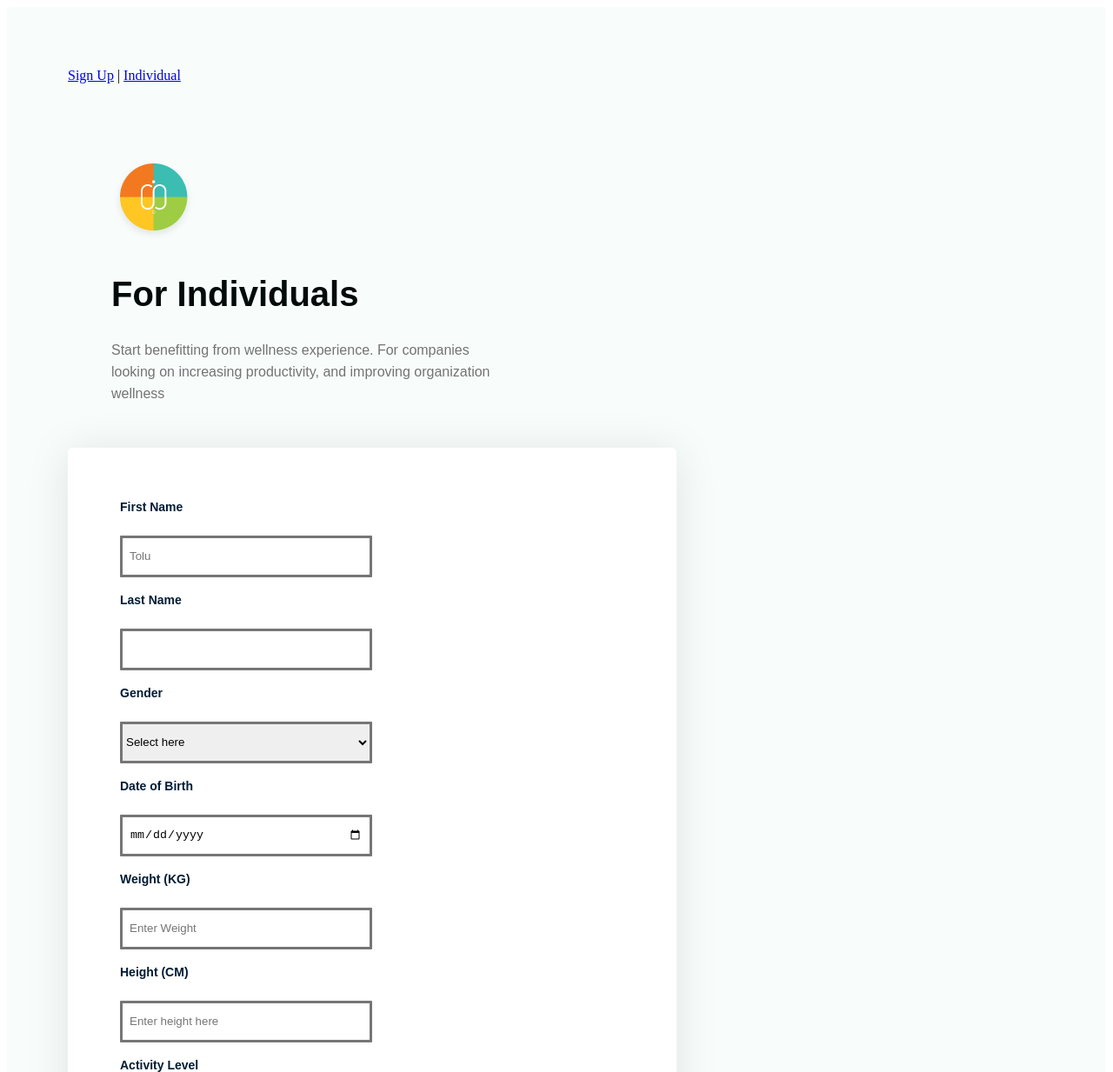
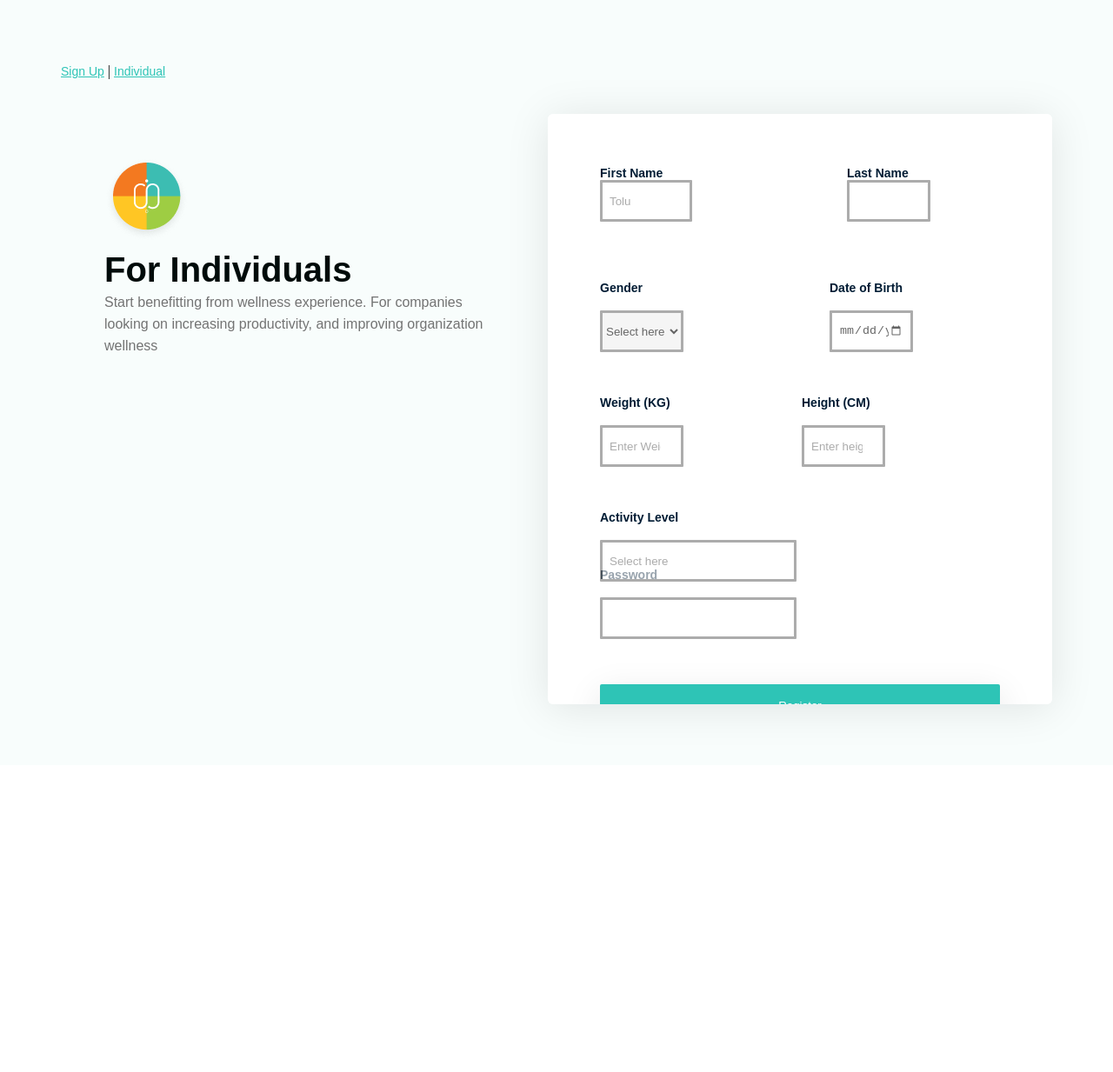
Before and after one commit to Temiloluwa16/AltSchool-test1, a plain HTML site: page index.html in a window 1280 px wide. Shown: the top 1233 px of the page at 87% size. After the commit the page ends 880 px from the top, so only its background shows below. Drawn offline with Linux system fonts and the light colour scheme.

Commit message:
another commit made

```diff
--- a/index.html
+++ b/index.html
@@ -32,80 +32,105 @@
 
         <div>
           <form class="sign-up">
-            <label for="first-name">First Name</label>
-            <br /><br />
+            <!--a div was assigned here for the first naem and last name element-->
+
+            <div class="full-name">
+              <div class="first-name">
+                <h5>First Name</h5>
+
                 <input
                   type="text"
                   name="first-name"
                   id="first-name"
                   placeholder="Tolu"
                 />
+              </div>
+
+              <br />
+              <div class="last-name">
+                <h5>Last Name</h5>
+                <input type="text" name="last-name" id="last-name" />
+              </div>
+            </div>
             <br /><br />
-            <label for="last-name">Last Name</label>
-            <br /><br />
-            <input type="text" name="last-name" id="last-name" />
-            <br /><br />
-            <label for="gender">Gender</label>
-            <br /><br />
+            <div class="full-gender">
+              <div class="gender">
+                <h5>Gender</h5>
+                <br />
                 <select name="gender" id="gender" required>
                   <option value="" disabled selected>Select here</option>
                   <option value="male">Male</option>
                   <option value="female">Female</option>
                   <option value="other">Other</option>
                 </select>
+              </div>
               <br /><br />
-            <label for="d-o-b">Date of Birth</label>
-            <br /><br />
+              <div class="d-o-b">
+                <h5>Date of Birth</h5>
+                <br />
                 <input
                   type="date"
                   name="d-o-b"
                   id="d-o-b"
                   placeholder="Select here"
                 />
-            <br /><br />
-            <label for="weight">Weight (KG)</label>
-            <br /><br />
+              </div>
+            </div>
+            <br />
+            <div class="full-body">
+              <div class="weight">
+                <h5>Weight (KG)</h5>
+                <br />
                 <input
                   type="number"
                   name="weight"
                   id="weight"
                   placeholder="Enter Weight"
                 />
-            <br /><br />
-            <label for="height">Height (CM)</label>
-            <br /><br />
+              </div>
+              <div class="height">
+                <h5>Height (CM)</h5>
+                <br />
                 <input
                   type="number"
                   name="height"
                   id="height"
                   placeholder="Enter height here"
                 />
-            <br /><br />
-            <label for="activity-level">Activity Level</label>
-            <br /><br />
+              </div>
+            </div>
+            <br />
+            <div class="activity-level">
+              <h5>Activity Level</h5>
+              <br />
               <input
                 type="text"
                 name="activity-level"
                 id="activity-level"
                 placeholder="Select here"
               />
-            <br /><br />
-            <label for="password">Password</label>
-            <br /><br />
+            </div>
+           <div class="password">
+       <br>
+            <h5>Password</h5>
+            <br>
             <input type="password" name="password" id="password" />
-            <br /><br />
+            </div>
             <label for="register"></label>
             <br /><br />
             <!--this is for the button area-->
-            <div class="submit-button">
-              <button type="submit">Register</button>
-            </div>
+
+            <button class="submit-button" type="submit">Register</button>
+
             <br /><br />
-          </form>
+            <footer>
               <p>
                 By clicking Register, you agree to our
-            <a href="#">Terms of use </a>and our <a href="#">Privacy Policy</a>
+                <a href="#" class="link">Terms of use </a>and our
+                <a href="#">Privacy Policy</a>
               </p>
+            </footer>
+          </form>
         </div>
       </div>
     </div>
--- a/style.css
+++ b/style.css
@@ -1,13 +1,19 @@
+* {
+    margin: 0;
+    padding: 0;
+    box-sizing: border-box;
+}
 .container {
     background: #f8fdfc;
-
+    margin: auto;
     width: 100%;
 
     position: relative;
-    box-sizing: border-box;
+
     margin: 0;
     padding: 70px;
     height: 100%;
+
 }
 .for-individuals {
     color: var(--cl-black, #000b0a);
@@ -33,14 +39,14 @@
     width: 460px;
     height: 75px;
 }
-label {
+h5 {
     color: var(--text-headings, #011c34);
     text-align: left;
     font-family: 'Sofia-SemiBold', sans-serif;
     font-size: 14px;
     font-weight: 600;
     width: 200px;
-    height: 5px;
+
     display: block;
     flex: 1;
     max-width: 400px;
@@ -55,7 +61,7 @@ label {
     position: relative;
     box-shadow: 0px 4px 50px 0px rgba(4, 8, 19, 0.10);
     padding: 60px;
-
+    overflow: auto;
 
 
 }
@@ -85,39 +91,77 @@ label {
 input {
     padding: 8px;
     flex: 1;
-    box-sizing: border-box;
+
 }
-input[type], textarea, select {
+input[type], #gender{
 
-  border-radius: 1px;
 
   border-style: solid;
   width: 50%;
   height: 48px;
   position: relative;
   border-width: 3px;
-  transition: border-color 150ms ease-in-out;
+  transition: #f0f0f0 150ms ease-in-out;
 
 
 }
-/*#last-name {
-    border-radius: 2px;
-        border-style: solid;
-        border-color: var(--cl-gray-3, #f0f0f0);
-        border-width: 1px;
-        position: absolute;
-        right: 0%;
-        left: 0%;
-        width: 100%;
-        bottom: 0%;
-        top: 0%;
-        height: 100%;*/
 
 
-input[type]:hover, textarea:hover  {
+input[type], #gender {
+    opacity: 0.6;
+    border-radius: 1px;
+    width: calc(50% - 4px);
+    margin-bottom: 16px;
+
+}
+
+input[type]:hover, textarea:hover, #gender:hover {
     border-color: #2ec4b6;
 }
 .submit-button {
    width: 100%;
+   height: 48px;
+   border-radius: 2px;
+   box-shadow: 0px 10px 40px rgba(0, 0, 0, 0.10);
+   background: #2ec4b6;
+   border: none;
+   cursor: pointer;
+}
+button[type] {
+    color: var(--basic-100, #ffffff);
+}
+footer {
+    color: black;
+    font-size: 14px;
+    font-family: 'Sofia Pro', sans-serif;
+    font-weight:400;
+    line-height: 25px;
+    word-wrap: break-word;
+}
+a{
+    color: #2ec4b6;
+    font-size: 14px;
+    font-family: 'Sofia Pro', sans-serif;
+    font-weight: 500;
+    text-decoration: underline;
+    line-height: 25px;
+    word-wrap: break-word;
+}
+.full-name, .full-body, .full-gender{
+    display: flex;
+    gap: 2rem;
+    margin-bottom: 1rem;
+}
+.activity-level{
+
+    height: 48px;
+    border-width: 1px;
 
 }
+.first-name {
+    width: 220px;
+
+}
+.first-name h5 {
+    width: 700px;
+}
```
Lines whose indentation alone changed are shown as unchanged.
